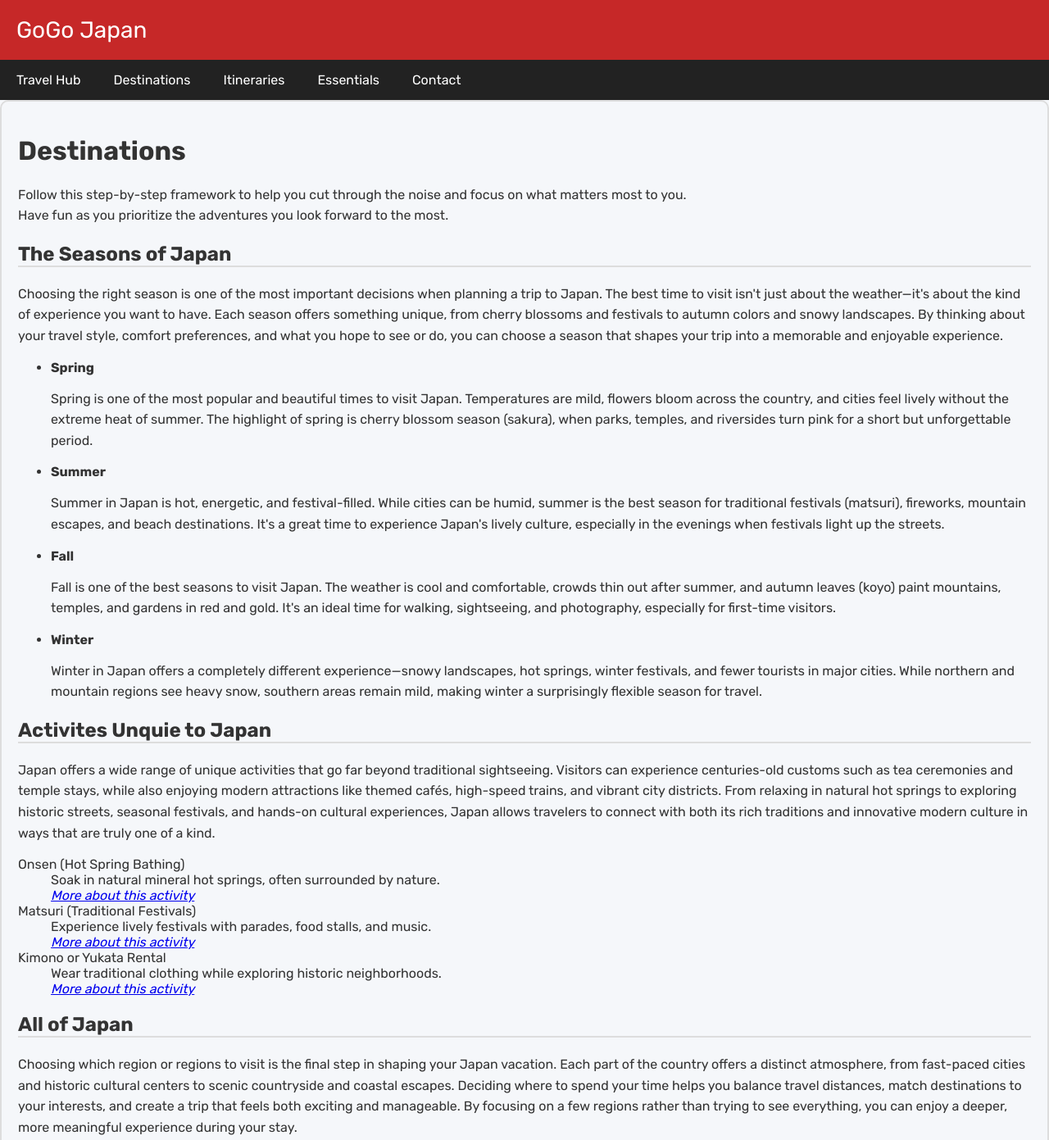
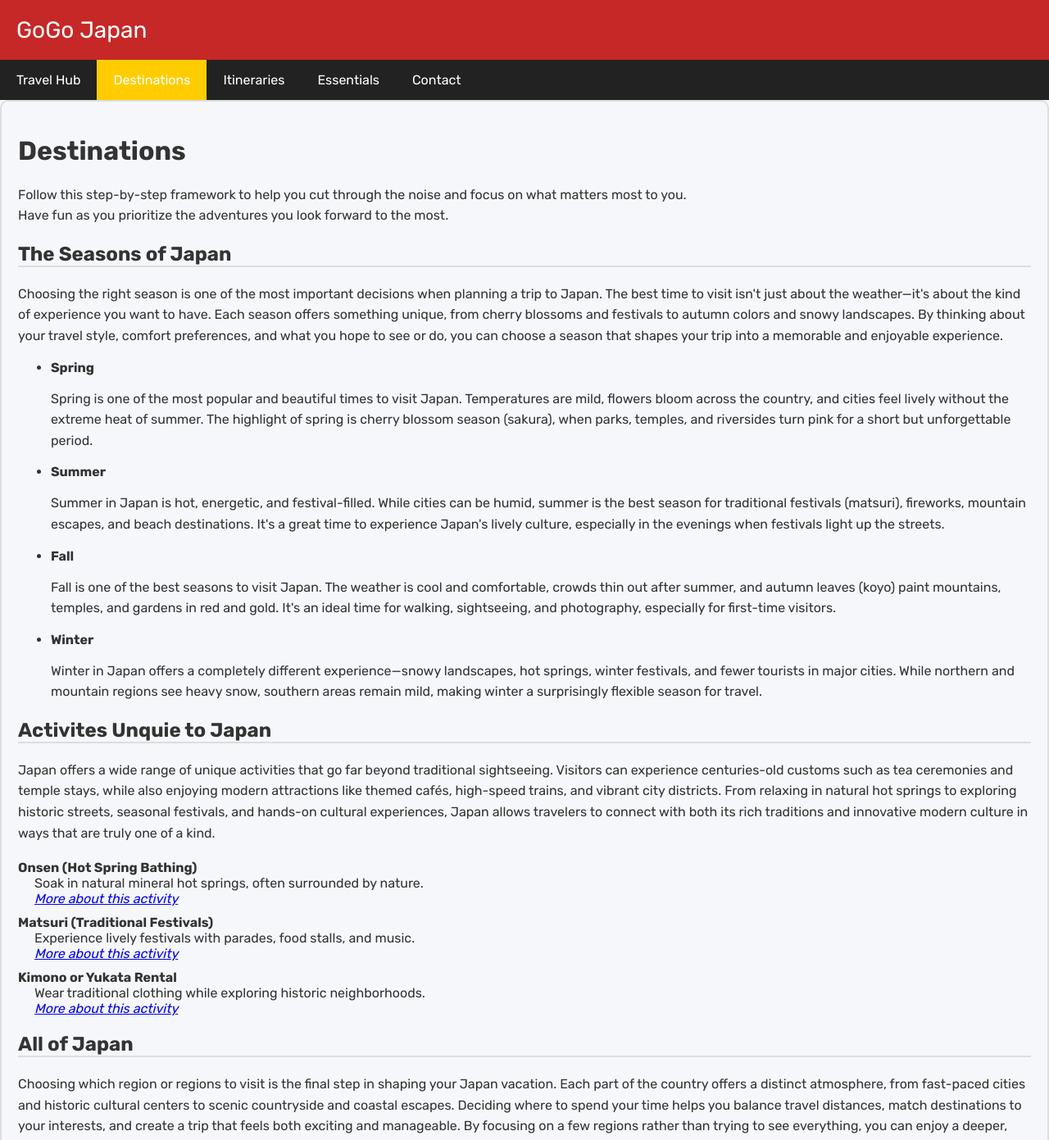
Before and after one commit to kamipacanos/dwdd1600, a plain HTML site: page 04intro-css/destinations.html in a window 1280 px wide. Shown: the top 1391 px of the page at 82% size. Drawn offline with Linux system fonts and the light colour scheme.

Commit message:
Updated 04intro-css

```diff
--- a/04intro-css/destinations.html
+++ b/04intro-css/destinations.html
@@ -24,7 +24,7 @@
     <nav>
         <ul>
             <li><a href="index.html">Travel Hub</a></li>
-            <li><a href="destinations.html">Destinations</a></li>
+            <li class="active"><a href="destinations.html">Destinations</a></li>
             <li><a href="itineraries.html">Itineraries</a></li>
             <li><a href="essentials.html">Essentials</a></li>
             <li><a href="contact.html">Contact</a></li>
--- a/04intro-css/style.css
+++ b/04intro-css/style.css
@@ -33,9 +33,14 @@ nav a {
     color: white;
 }
 
-/* hover pseudo class */
+/* current page tab */
+nav li.active {
+    background-color: #ffcc00;
+}
+
+/* hover menu text color */
 nav a:hover {
-    color: #ffcc00;
+    color: red;
 }
 
 /* Main */
@@ -71,6 +76,19 @@ ol li {
     margin-bottom: 15px;
 }
 
+dl {
+    margin: 20px 0;
+}
+
+dt {
+    font-weight: bold;
+    margin-top: 10px;
+}
+
+dd {
+    margin-left: 20px;
+}
+
 /* Borders */
 
 main {
```
Also changed, not shown: 04intro-css/index.html (+1 -1 lines).
